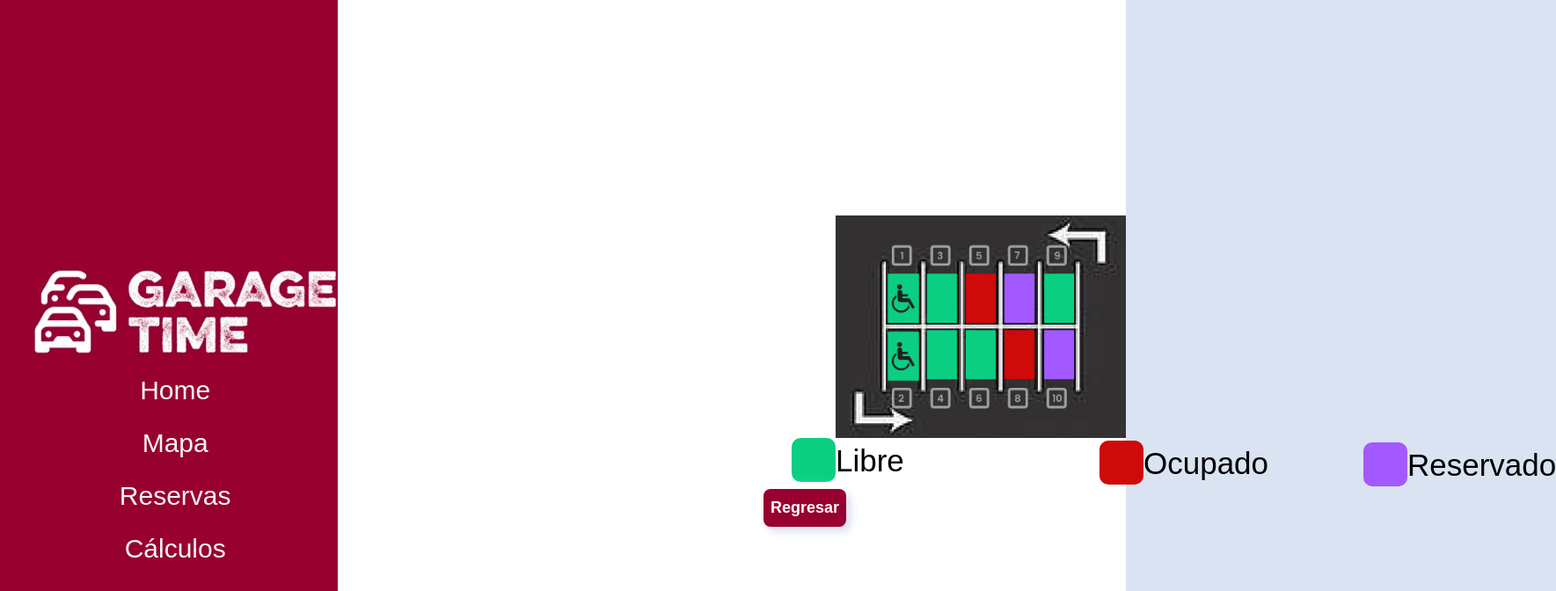
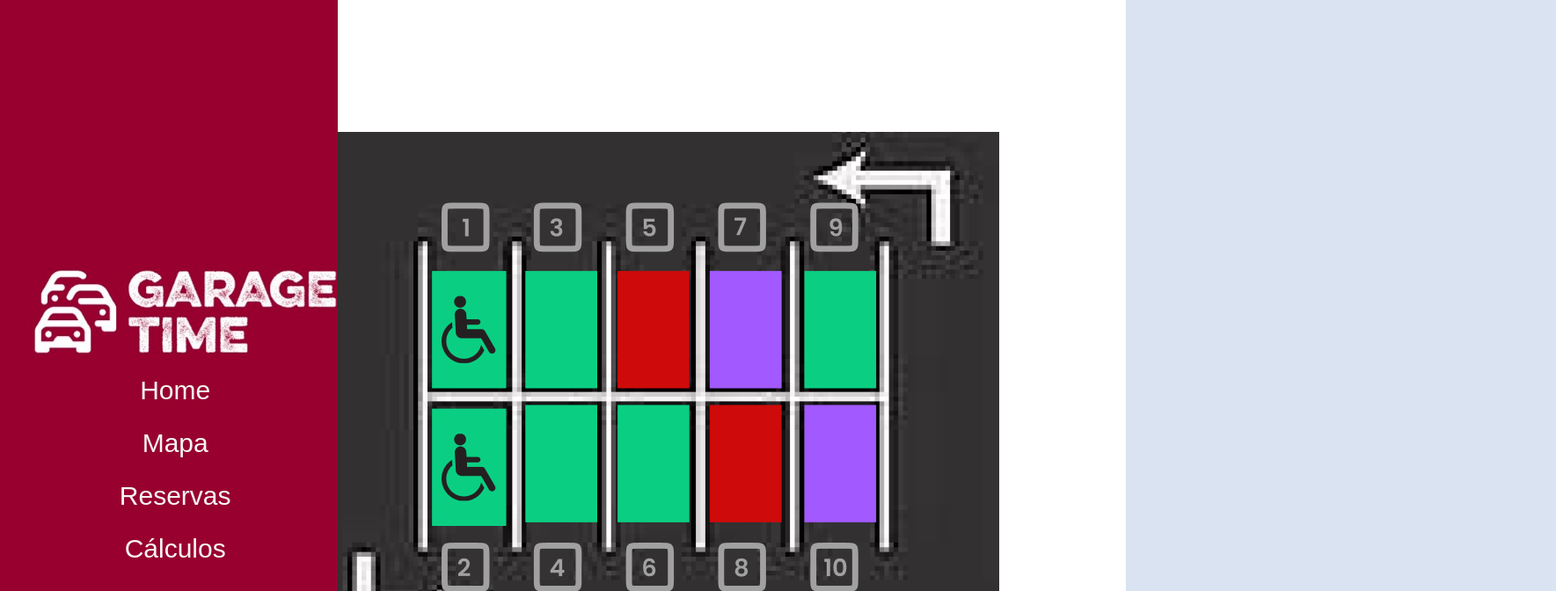
Before and after one commit to GarageTimePeru/garage-react-website, a React (Create React App) app: page /mapa-lugares in a window 1280 px wide. Shown: the top 672 px of the page at 88% size, 1769 px wide, since content can reach past the window. Built offline with nearby package versions, Linux system fonts and the light colour scheme.

Commit message:
Add files via upload

```diff
--- a/src/components/pages/Mapa/Mapa.css
+++ b/src/components/pages/Mapa/Mapa.css
@@ -1,14 +1,16 @@
 .imgMapa {
   max-width: 100%;
-  padding-left: 350px;
   padding-top: 150px;
-  margin-left: 300px;
+  align-items: center;
+  padding-left: 650px;
 }
 
 .backgroundMapa {
+  width: 100%;
+  height: 1000px;
+  margin: auto;
+  padding-left: 300px;
   background-color: #fff;
-  margin-left: 300px;
-  padding: 95px 0;
 }
 
 .mapa {
@@ -68,3 +70,35 @@
   font-size: 35px;
   color: #000;
 }
+
+@media screen and (max-width: 1600px){
+  .imgMapa {
+    padding-left: 50px;
+  }
+
+  .mapa button {
+    margin-left: 80px;
+  }
+
+  .greenSquare {
+    width: 40px;
+    height: 40px;
+    margin-left: 80px;
+  }
+
+  .redSquare {
+    width: 40px;
+    height: 40px;
+    margin-left: 130px;
+  }
+
+  .purpleSquare {
+    width: 40px;
+    height: 40px;
+    margin-left: 220px;
+  }
+
+  .mapa-h2 {
+    font-size: 32px;
+  }
+}
```
Also changed, not shown: src/components/pages/Mapa/Mapa.js (line endings or trailing spaces), src/components/pages/Mapa/MapaLugares.js (line endings or trailing spaces).
